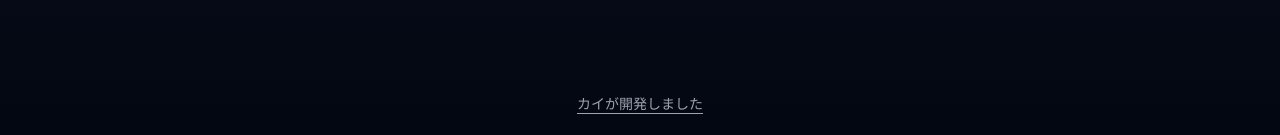
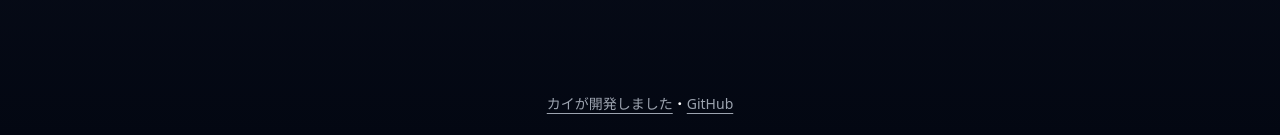
Before and after one commit to kaidesu/kappa, a Next.js app: page / in a window 1280 px wide. Shown: the part 662-797 px from the top of the page. Built offline with nearby package versions, Linux system fonts and the light colour scheme.

Commit message:
Add link to repo

```diff
--- a/src/components/layout.js
+++ b/src/components/layout.js
@@ -11,6 +11,10 @@ export default function Layout({ children }) {
         <Link href="https://github.com/kaidesu" className="text-gray-400 hover:text-purple-400 underline underline-offset-4">
           カイが開発しました
         </Link>
+        ・
+        <Link href="https://github.com/kaidesu/kappa" className="text-gray-400 hover:text-purple-400 underline underline-offset-4">
+          GitHub
+        </Link>
       </div>
     </div>
   )
```
